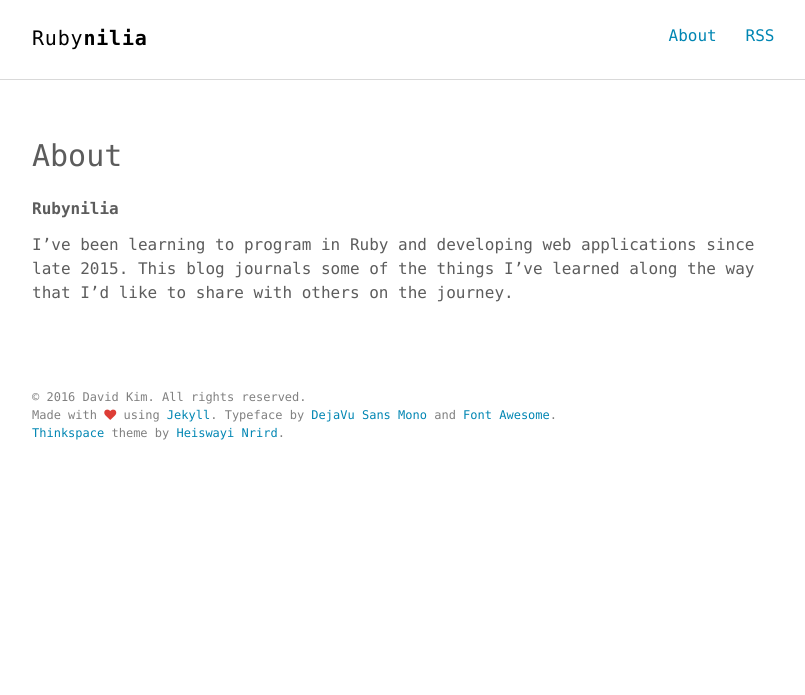
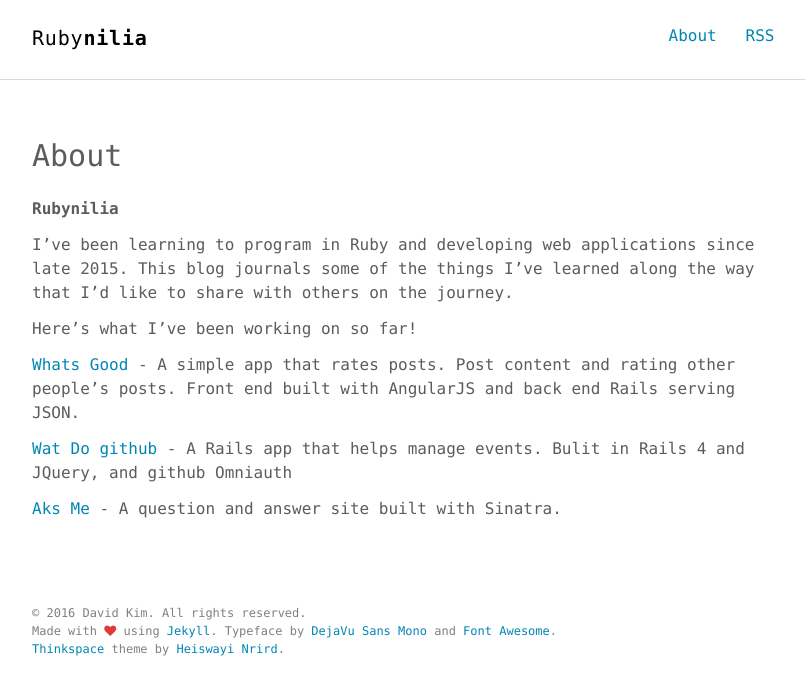
Before and after one commit to davdkm/davdkm.github.io, a Jekyll site: the page built from about.md, in a window 1280 px wide. Shown: the top 695 px of the page, without its empty margins (232-1037 px from the left). Built offline with Jekyll 4.4.1, drawn with Linux system fonts in a browser that asks for light colours.

Commit message:
added projects to about me page

```diff
--- a/about.md
+++ b/about.md
@@ -7,3 +7,11 @@ permalink: /about/
 **Rubynilia**
 
 I've been learning to program in Ruby and developing web applications since late 2015. This blog journals some of the things I've learned along the way that I'd like to share with others on the journey.
+
+Here's what I've been working on so far!
+
+[Whats Good](https://github.com/davdkm/whats-good) - A simple app that rates posts. Post content and rating other people's posts. Front end built with AngularJS and back end Rails serving JSON.
+
+[Wat Do](http://wat-do-app.herokuapp.com/) [github](https://github.com/davdkm/wat-do) - A Rails app that helps manage events. Bulit in Rails 4 and JQuery, and github Omniauth
+
+[Aks Me](https://github.com/davdkm/aks-me) - A question and answer site built with Sinatra.
```
